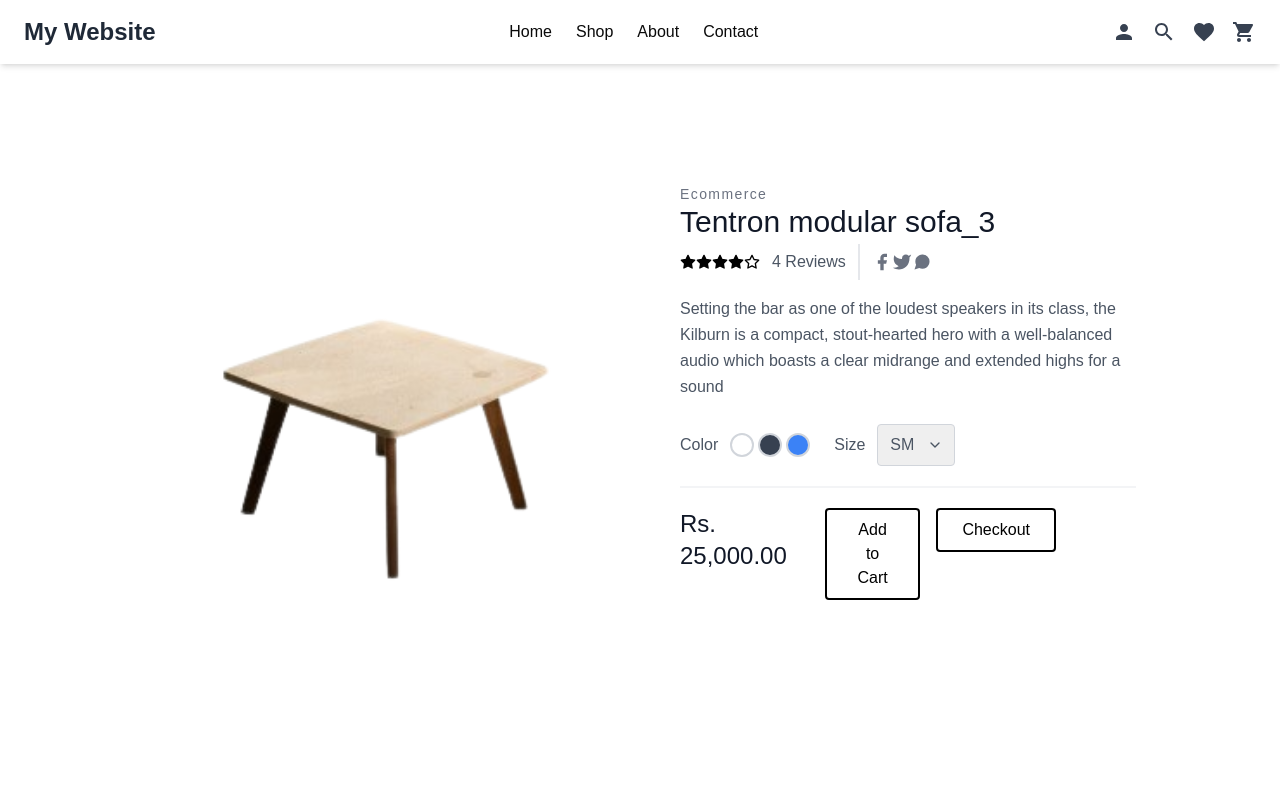
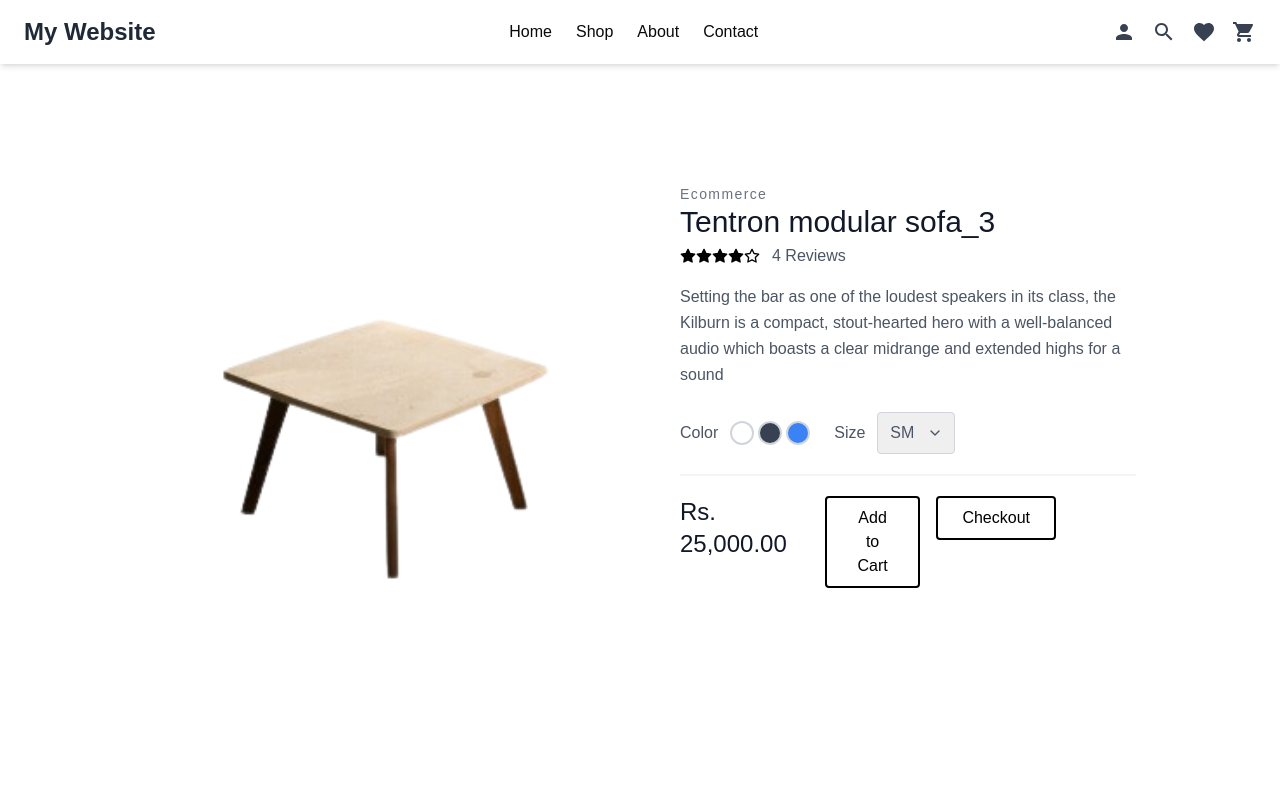
Before and after one commit to JINN6/hackathonnnn, a Next.js app: page /pages/productDetails/1 in a window 1280 px wide. Shown: the top 800 px of the page. Built offline with nearby package versions, Linux system fonts and the light colour scheme.

Commit message:
Updated files or added new features

```diff
--- a/src/app/pages/about/page.tsx
+++ b/src/app/pages/about/page.tsx
@@ -29,7 +29,7 @@ export default function About() {
         <div className="bg-white p-6 rounded-lg shadow-lg hover:shadow-xl transition-shadow duration-300">
           <h2 className="text-2xl font-semibold text-[#1D1743] mb-4">Quality & Value</h2>
           <p className="text-gray-600">
-            We carefully select our products to ensure quality and value. Whether you're looking for fashion, home decor, or tech accessories, we guarantee satisfaction with every purchase.
+            We carefully select our products to ensure quality and value. Whether you&apos;re looking for fashion, home decor, or tech accessories, we guarantee satisfaction with every purchase.
           </p>
         </div>
       </section>
--- a/src/app/pages/accounts/page.tsx
+++ b/src/app/pages/accounts/page.tsx
@@ -1,13 +1,21 @@
+'use client'
+
 import Footer from "@/app/components/Footer";
 import Header from "@/app/components/Header";
 import TextData from "@/app/components/TextData";
+import Image from "next/image"; // Importing Image from Next.js
 
-const page = () => {
+const Page = () => {
   return (
     <div>
       <Header />
       <div>
-        <img src="/images/account.png" alt="" />
+        <Image
+          src="/images/account.png"
+          alt="Account Image"
+          width={500}
+          height={300}
+        />
       </div>
       <div className="flex justify-center items-center gap-8">
         <div className="flex flex-col m-20">
@@ -43,9 +51,9 @@ const page = () => {
         </div>
 
         <div className="flex flex-col m-20">
-          <h1>Log in</h1>
+          <h1>Forgot Password</h1>
           <div className="flex flex-col my-4">
-            <label htmlFor=""> email address</label>
+            <label htmlFor="">Email address</label>
             <input
               className="h-[40px] w-[250px] border-2 rounded-md"
               type="text"
@@ -54,7 +62,7 @@ const page = () => {
             />
           </div>
 
-          <div className="flex flex-col my-4  text-sm w-[300px]">
+          <div className="flex flex-col my-4 text-sm w-[300px]">
             <span>
               A link to set a new password will be sent to your email address.
             </span>
@@ -69,15 +77,14 @@ const page = () => {
               <button className="h-[40px] w-[150px] border-2 rounded-md">
                 Register
               </button>
-
             </div>
           </div>
+        </div>
       </div>
-        </div>
-        <TextData />
-        <Footer />
+      <TextData />
+      <Footer />
     </div>
   );
 };
 
-export default page;
+export default Page;
--- a/src/app/pages/productDetails/[id]/page.tsx
+++ b/src/app/pages/productDetails/[id]/page.tsx
@@ -1,19 +1,23 @@
-"use client";
-import { useParams } from "next/navigation";
-import React from "react";
-import productData from "@/utils/ProductData";
-import Footer from "@/app/components/Footer";
-import Header from "@/app/components/Header";
-import Link from "next/link";
+'use client';
 
-const page = () => {
-  const id = useParams();
-  const paramID = id?.id;
+import { useRouter } from 'next/navigation';  // Correct hook for route parameters in Next.js
+import React from 'react';
+import productData from '@/utils/ProductData';
+import Footer from '@/app/components/Footer';
+import Header from '@/app/components/Header';
+import Link from 'next/link';
+
+const Page = () => {
+  const router = useRouter();
+  const { id } = router.query;  // Accessing the dynamic parameter using `router.query`
+
+  const paramID = id as string;
   const filterData = productData.filter((item) => item.id === Number(paramID));
   const dataFilter = filterData[0];
-  console.log(dataFilter);
 
-  console.log(paramID);
+  if (!dataFilter) {
+    return <div>Product not found</div>;  // Handle case if product is not found
+  }
 
   return (
     <div>
@@ -32,104 +36,25 @@ const page = () => {
                   Ecommerce
                 </h2>
                 <h1 className="text-gray-900 text-3xl title-font font-medium mb-1">
-                  {dataFilter.title}
+                  {dataFilter?.title}
                 </h1>
                 <div className="flex mb-4">
                   <span className="flex items-center">
+                    {[...Array(5)].map((_, index) => (
                       <svg
-                      fill="currentColor"
+                        key={index}
+                        fill={index < 4 ? 'currentColor' : 'none'}
                         stroke="currentColor"
-                      stroke-linecap="round"
-                      stroke-linejoin="round"
-                      stroke-width="2"
+                        strokeLinecap="round"
+                        strokeLinejoin="round"
+                        strokeWidth="2"
                         className="w-4 h-4 text-black"
                         viewBox="0 0 24 24"
                       >
                         <path d="M12 2l3.09 6.26L22 9.27l-5 4.87 1.18 6.88L12 17.77l-6.18 3.25L7 14.14 2 9.27l6.91-1.01L12 2z"></path>
                       </svg>
-                    <svg
-                      fill="currentColor"
-                      stroke="currentColor"
-                      stroke-linecap="round"
-                      stroke-linejoin="round"
-                      stroke-width="2"
-                      className="w-4 h-4 text-black"
-                      viewBox="0 0 24 24"
-                    >
-                      <path d="M12 2l3.09 6.26L22 9.27l-5 4.87 1.18 6.88L12 17.77l-6.18 3.25L7 14.14 2 9.27l6.91-1.01L12 2z"></path>
-                    </svg>
-                    <svg
-                      fill="currentColor"
-                      stroke="currentColor"
-                      stroke-linecap="round"
-                      stroke-linejoin="round"
-                      stroke-width="2"
-                      className="w-4 h-4 text-black"
-                      viewBox="0 0 24 24"
-                    >
-                      <path d="M12 2l3.09 6.26L22 9.27l-5 4.87 1.18 6.88L12 17.77l-6.18 3.25L7 14.14 2 9.27l6.91-1.01L12 2z"></path>
-                    </svg>
-                    <svg
-                      fill="currentColor"
-                      stroke="currentColor"
-                      stroke-linecap="round"
-                      stroke-linejoin="round"
-                      stroke-width="2"
-                      className="w-4 h-4 text-black"
-                      viewBox="0 0 24 24"
-                    >
-                      <path d="M12 2l3.09 6.26L22 9.27l-5 4.87 1.18 6.88L12 17.77l-6.18 3.25L7 14.14 2 9.27l6.91-1.01L12 2z"></path>
-                    </svg>
-                    <svg
-                      fill="none"
-                      stroke="currentColor"
-                      stroke-linecap="round"
-                      stroke-linejoin="round"
-                      stroke-width="2"
-                      className="w-4 h-4 text-black"
-                      viewBox="0 0 24 24"
-                    >
-                      <path d="M12 2l3.09 6.26L22 9.27l-5 4.87 1.18 6.88L12 17.77l-6.18 3.25L7 14.14 2 9.27l6.91-1.01L12 2z"></path>
-                    </svg>
+                    ))}
                     <span className="text-gray-600 ml-3">4 Reviews</span>
-                  </span>
-                  <span className="flex ml-3 pl-3 py-2 border-l-2 border-gray-200 space-x-2s">
-                    <a className="text-gray-500">
-                      <svg
-                        fill="currentColor"
-                        stroke-linecap="round"
-                        stroke-linejoin="round"
-                        stroke-width="2"
-                        className="w-5 h-5"
-                        viewBox="0 0 24 24"
-                      >
-                        <path d="M18 2h-3a5 5 0 00-5 5v3H7v4h3v8h4v-8h3l1-4h-4V7a1 1 0 011-1h3z"></path>
-                      </svg>
-                    </a>
-                    <a className="text-gray-500">
-                      <svg
-                        fill="currentColor"
-                        stroke-linecap="round"
-                        stroke-linejoin="round"
-                        stroke-width="2"
-                        className="w-5 h-5"
-                        viewBox="0 0 24 24"
-                      >
-                        <path d="M23 3a10.9 10.9 0 01-3.14 1.53 4.48 4.48 0 00-7.86 3v1A10.66 10.66 0 013 4s-4 9 5 13a11.64 11.64 0 01-7 2c9 5 20 0 20-11.5a4.5 4.5 0 00-.08-.83A7.72 7.72 0 0023 3z"></path>
-                      </svg>
-                    </a>
-                    <a className="text-gray-500">
-                      <svg
-                        fill="currentColor"
-                        stroke-linecap="round"
-                        stroke-linejoin="round"
-                        stroke-width="2"
-                        className="w-5 h-5"
-                        viewBox="0 0 24 24"
-                      >
-                        <path d="M21 11.5a8.38 8.38 0 01-.9 3.8 8.5 8.5 0 01-7.6 4.7 8.38 8.38 0 01-3.8-.9L3 21l1.9-5.7a8.38 8.38 0 01-.9-3.8 8.5 8.5 0 014.7-7.6 8.38 8.38 0 013.8-.9h.5a8.48 8.48 0 018 8v.5z"></path>
-                      </svg>
-                    </a>
                   </span>
                 </div>
                 <p className="leading-relaxed">{dataFilter?.description}</p>
@@ -153,9 +78,9 @@ const page = () => {
                         <svg
                           fill="none"
                           stroke="currentColor"
-                          stroke-linecap="round"
-                          stroke-linejoin="round"
-                          stroke-width="2"
+                          strokeLinecap="round"
+                          strokeLinejoin="round"
+                          strokeWidth="2"
                           className="w-4 h-4"
                           viewBox="0 0 24 24"
                         >
@@ -171,15 +96,13 @@ const page = () => {
                   </span>
                   <div className="flex gap-4 mr-20">
                     <Link href="/pages/cart">
-
-                    <button className="flex ml-auto bg-white text-black  border  border border-black border-2 hover:text-white hover:bg-black hover:text-white border-0 py-2 px-6 focus:outline-none  rounded">
+                      <button className="flex ml-auto bg-white text-black  border  border border-black border-2 hover:text-white hover:bg-black hover:text-white border-0 py-2 px-6 focus:outline-none rounded">
                         Add to Cart
                       </button>
                     </Link>
 
                     <Link href="/pages/checkout">
-
-                    <button className="flex ml-auto  py-2 px-6 focus:outline-none  bg-white text-black  border  border border-black border-2 hover:text-white hover:bg-black hover:text-white  rounded">
+                      <button className="flex ml-auto py-2 px-6 focus:outline-none  bg-white text-black  border  border border-black border-2 hover:text-white hover:bg-black hover:text-white  rounded">
                         Checkout
                       </button>
                     </Link>
@@ -195,4 +118,4 @@ const page = () => {
   );
 };
 
-export default page;
+export default Page;
```
Lines whose indentation alone changed are shown as unchanged.
